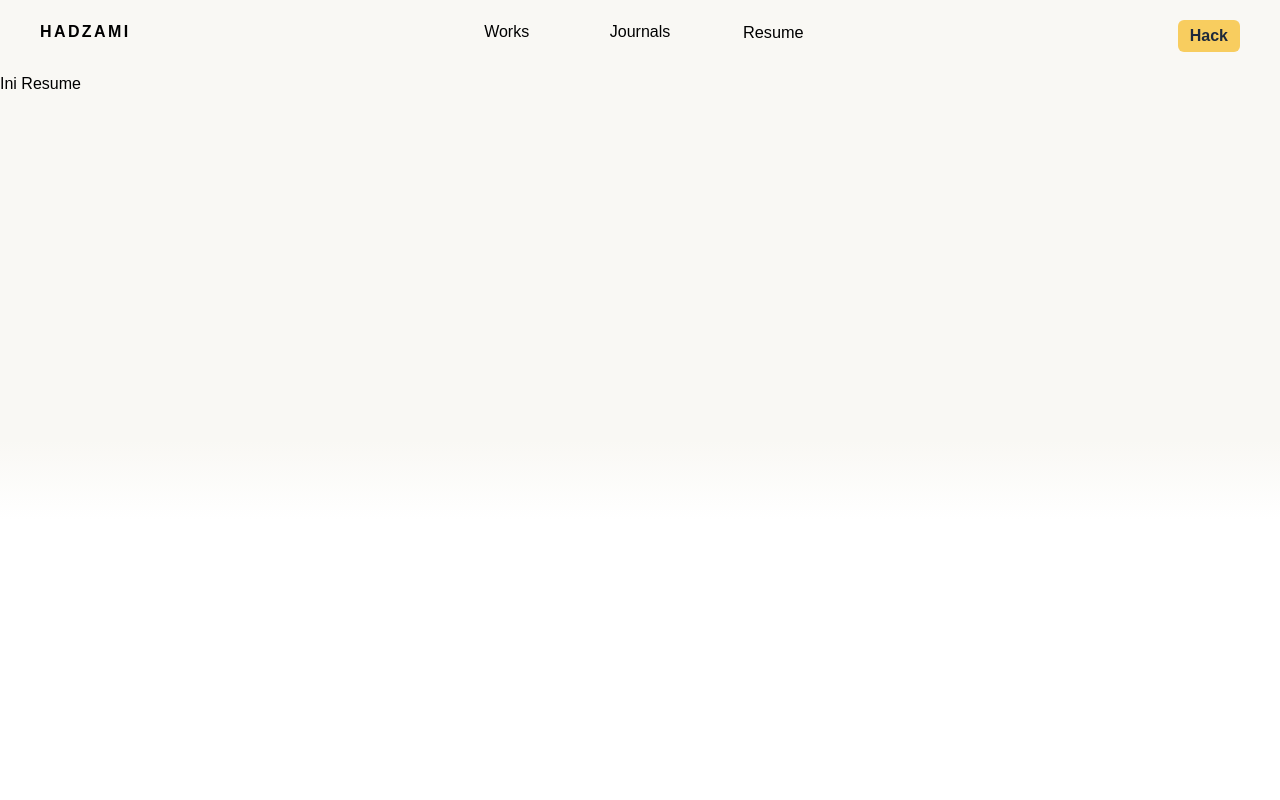
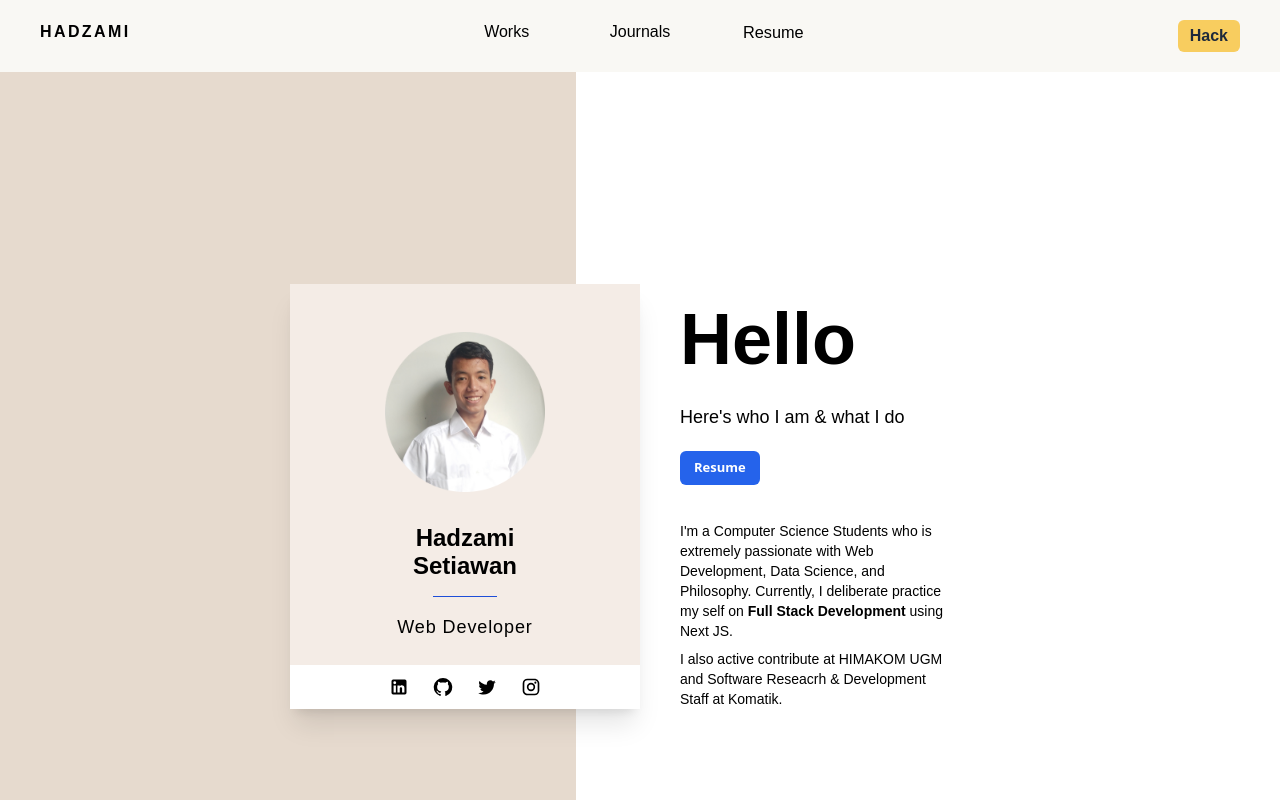
Before and after one commit to hadhaz/Personal-Web, a Next.js app: page /resume in a window 1280 px wide. Built offline with nearby package versions, Linux system fonts and the light colour scheme; a web font is replaced by a local one.

Commit message:
add resume

```diff
--- a/components/commons/Navbar/device/DesktopNav.tsx
+++ b/components/commons/Navbar/device/DesktopNav.tsx
@@ -41,7 +41,7 @@ const DesktopNav = () => {
   };
 
   return (
-    <div className='px-10 py-5 hidden md:flex bg-primary dark:bg-slate-900'>
+    <div className='max-w-7xl mx-auto px-10 py-5 hidden md:flex bg-primary dark:bg-slate-900'>
       <div className='basis-1/3'>
         <h1 className='tracking-[0.15em] font-semibold'>
           <Link href='/'>HADZAMI</Link>
@@ -83,7 +83,7 @@ const DesktopNav = () => {
       <div className='basis-1/3 flex justify-end items-center'>
         <h3
           onClick={hackHandler}
-          className='dark:bg-cream py-1 px-3 dark:text-slate-800 bg-yellow-custom text-slate-800 font-semibold rounded-md'
+          className='dark:bg-cream cursor-pointer py-1 px-3 dark:text-slate-800 bg-yellow-custom text-slate-800 font-semibold rounded-md'
         >
           Hack
         </h3>
--- a/pages/hack/index.tsx
+++ b/pages/hack/index.tsx
@@ -20,7 +20,7 @@ const Hack: React.FC = () => {
         container
         item
         onClick={loginHandler}
-        className='hover:text-slate-900 dark:text-white justify-center dark:hover:text-slate-700 bg-yellow-transparent hover:bg-yellow-custom py-2 px-4 rounded-sm'
+        className='hover:text-slate-900 dark:text-white justify-center dark:hover:text-slate-700 hover:translate-x-1 bg-yellow-custom py-2 px-4 rounded-sm'
       >
         <button>Login</button>
       </Grid>
@@ -28,7 +28,7 @@ const Hack: React.FC = () => {
         container
         item
         onClick={registerHandler}
-        className='hover:text-slate-900 dark:text-white justify-center dark:hover:text-slate-700 bg-yellow-transparent hover:bg-yellow-custom py-2 px-4 rounded-sm'
+        className='hover:text-slate-900 dark:text-white justify-center dark:hover:text-slate-700 hover:translate-x-1 bg-yellow-custom py-2 px-4 rounded-sm'
       >
         <button>Register</button>
       </Grid>
@@ -36,7 +36,7 @@ const Hack: React.FC = () => {
         container
         item
         onClick={helpHandler}
-        className='hover:text-slate-900 dark:text-white justify-center dark:hover:text-slate-700 bg-yellow-transparent hover:bg-yellow-custom py-2 px-4 rounded-sm'
+        className='hover:text-slate-900 dark:text-white justify-center dark:hover:text-slate-700 hover:translate-x-1 bg-yellow-custom py-2 px-4 rounded-sm'
       >
         <button>Help Center</button>
       </Grid>
--- a/pages/help/index.tsx
+++ b/pages/help/index.tsx
@@ -31,7 +31,7 @@ const faq = [
 
 const Help: React.FC = () => {
   return (
-    <Grid container className='p-16 gap-4' rowSpacing={4}>
+    <Grid container className='py-16 px-2 sm:px-4 md:px-16 gap-4' rowSpacing={4}>
       {faq.map(item => {
         return (
           <Grid container key={item.id} className='border p-2 gap-1'>
--- a/pages/index.tsx
+++ b/pages/index.tsx
@@ -1,12 +1,10 @@
 import type { NextPage } from "next";
-import { useTheme } from "next-themes";
 import s from "./index.module.css";
 import { Grid } from "@mui/material";
 import Image from "next/image";
+import { TouchApp } from "@mui/icons-material";
 
 const Home: NextPage = () => {
-  const { theme, setTheme } = useTheme();
-
   function hireFormHandler(event: React.FormEvent) {
     event.preventDefault();
     alert("OK");
@@ -20,20 +18,28 @@ const Home: NextPage = () => {
   return (
     <div className={s.root + "z-50"}>
       <Grid container className='font-europa'>
-        <Grid container item className='bg-hero dark:bg-hero-dark'>
-          <div className='flex w-full justify-center pt-12 pb-8 lg:pb-5'>
+        <Grid
+          container
+          item
+          className='bg-hero dark:bg-hero-dark max-w-7xl mx-auto'
+        >
+          <div className='flex w-full justify-center pt-12 pb-10 lg:pb-5 mb-4'>
             <h1 className='text-xl lg:text-2xl text-center w-[90%] sm:w-[444px] md:w-[480px] font-bold'>
               Not only see my journals, You can also share your own lovely story
               here
             </h1>
           </div>
-          <div className='relative mx-auto z-20 w-[330px] h-[250px] lg:w-[400px] lg:h-[365px]'>
+          <div className='relative mb-5 mx-auto z-20 w-[330px] h-[250px] lg:w-[400px] lg:h-[365px]'>
             <Image src={"/hero.svg"} layout='fill' alt='share story images' />
           </div>
         </Grid>
-        <Grid container item className='pb-8 bg-white dark:bg-slate-800'>
-          <form className='mx-auto' onSubmit={createStoryHandler}>
-            <h2 className='text-center font-semibold mb-3'>
+        <Grid
+          container
+          item
+          className='pb-8 bg-white dark:bg-slate-800 max-w-7xl mx-auto'
+        >
+          <form className='mx-auto mt-3' onSubmit={createStoryHandler}>
+            <h2 className='text-center font-semibold mb-4'>
               Share Your Story Now
             </h2>
             <div className='flex flex-col md:flex-row w-[95%] mx-auto sm:w-[444px] md:w-[600px]'>
@@ -49,7 +55,7 @@ const Home: NextPage = () => {
                 Create your first story
               </button>
             </div>
-            <div className='text-center w-[90%] mx-auto sm:w-[444px] md:w-[600px] mt-5 py-10'>
+            <div className='text-center w-[90%] mx-auto sm:w-[444px] md:w-[600px] mt-9 py-10'>
               <blockquote className='md:text-lg'>
                 &quot;The simple act of writing something down lets your brain
                 know you want to remember it. That&apos;s why note-taking is
@@ -58,8 +64,12 @@ const Home: NextPage = () => {
             </div>
           </form>
         </Grid>
-        <Grid item container className='border-y bg-white dark:bg-slate-800'>
-          <Grid item xs={12} md={6} className='md:border-r'>
+        <Grid
+          item
+          container
+          className='max-w-7xl mx-auto border-y bg-white dark:bg-slate-800'
+        >
+          <Grid item xs={12} md={6} className='md:border-rmd:py-20'>
             <div className='flex flex-col gap-5 w-[90%] md:w-[70%] border-b md:border-none py-10 mx-auto'>
               <h1 className='text-inconsolata font-bold text-lg md:text-xl'>
                 Hi, I&apos;m Hadzami.
@@ -67,8 +77,8 @@ const Home: NextPage = () => {
               <p>
                 I&apos;m Computer Science Students at Gadjah Mada University
                 entering my 3rd Semester and currently active contribute at
-                Internal & External Division of HIMAKOM UGM and Software
-                Reseacrh & Development Staff at Komatik.
+                HIMAKOM UGM and Software Reseacrh & Development Staff at
+                Komatik.
               </p>
               <p>
                 Currently, I&apos;m strongly dedicate my time for learning
@@ -83,7 +93,7 @@ const Home: NextPage = () => {
               </p>
             </div>
           </Grid>
-          <Grid item xs={12} md={6}>
+          <Grid item xs={12} md={6} className="md:py-20">
             <div className='flex flex-col gap-5 w-[90%] md:w-[70%] py-10 mx-auto text-sm'>
               <div className='flex flex-col gap-2'>
                 <h2 className='font-semibold text-lg md:text-xl mb-2'>
@@ -109,7 +119,7 @@ const Home: NextPage = () => {
                 </article>
               </div>
               <div className='flex flex-col gap-2'>
-                <h2 className='font-semibold text-xl xl:text-2xl mt-4 mb-1'>
+                <h2 className='font-semibold text-lg md:text-xl mt-4 mb-1'>
                   Browse my popular friend&apos;s story:
                 </h2>
                 <article className='underline'>
@@ -126,9 +136,9 @@ const Home: NextPage = () => {
           </Grid>
         </Grid>
         <Grid container item className='dark:bg-slate-800'>
-          <div className='w-full py-12'>
+          <div className='w-full py-8 md:py-12'>
             <h1 className='text-center text-xl md:text-2xl font-semibold'>
-              Do you want to hire me?
+              Get in Touch <TouchApp/>
             </h1>
           </div>
           <div className='w-full pb-10 bg-hero-bottom dark:bg-hero-dark-bottom'>
@@ -164,12 +174,12 @@ const Home: NextPage = () => {
                 />
               </div>
               <div className='flex flex-col gap-1'>
-                <label htmlFor='institution'>Institution</label>
+                <label htmlFor='institution'>Institution/Organization</label>
                 <input
                   type='text'
                   id='institution'
                   className='bg-transparent border-2 border-yellow-custom dark:border-blue-gray w-full outline-none p-1 px-2'
-                  placeholder='Universitas Gadjah Mada'
+                  placeholder='XYZ Universitas Gadjah Mada'
                 />
               </div>
               <div className='flex flex-col gap-1'>
@@ -184,7 +194,7 @@ const Home: NextPage = () => {
                 type='submit'
                 className='bg-yellow-custom dark:bg-blue-gray p-2 dark:text-sky-900 font-bold rounded-sm mt-2'
               >
-                Hire
+                Send to Hadzami
               </button>
             </form>
           </div>
--- a/pages/resume/index.tsx
+++ b/pages/resume/index.tsx
@@ -1,5 +1,68 @@
+import Image from "next/image";
+import { LinkedIn, Twitter, Instagram, GitHub } from "@mui/icons-material";
+import Link from "next/link";
 const ResumePage: React.FC = () => {
-  return <>Ini Resume</>;
+  return (
+    <div className='bg-resume-mobile md:bg-resume py-6 max-w-7xl mx-auto'>
+      <div className='flex-col md:flex-row gap-6 md:gap-0 flex text-black justify-center items-center mx-auto w-[350px] md:w-auto min-h-screen'>
+        <div className='bg-[#f4ece6] w-[350px] pt-12 flex flex-col shadow-xl items-center'>
+          <div className='relative mb-4 w-40 h-40 mx-20'>
+            <Image
+              layout='fill'
+              src={"/hadzami.png"}
+              alt='achmad hadzami setiawan'
+            />
+          </div>
+          <div className='mt-4 mb-4'>
+            <h1 className='text-2xl font-extrabold overflow-y-hidden w-32 text-center leading-7 h-fit'>
+              Hadzami Setiawan
+            </h1>
+            <div className='w-[50%] border-b mt-4 border-blue-700 mx-auto'></div>
+          </div>
+          <blockquote className='tracking-wider text-lg'>
+            Web Developer
+          </blockquote>
+          <div className='flex items-center justify-center gap-6 bg-white w-full mt-6 py-3'>
+            <Link href=''>
+              <LinkedIn fontSize='small' />
+            </Link>
+            <Link href=''>
+              <GitHub fontSize='small' />
+            </Link>
+            <Link href=''>
+              <Twitter fontSize='small' />
+            </Link>
+            <Link href=''>
+              <Instagram fontSize='small' />
+            </Link>
+          </div>
+        </div>
+        <div className='md:px-10 px-3 flex flex-col w-[350px] md:gap-2 py-5'>
+          <h1 className='text-7xl font-extrabold overflow-y-hidden py-5'>
+            Hello
+          </h1>
+          <p className='text-lg'>Here&apos;s who I am & what I do</p>
+          <a href='/assets/CV_Achmad Hadzami Setiawan.pdf' download>
+            <button className='bg-blue-600 hover:bg-white border-2 hover:border-blue-600 border-transparent hover:text-blue-600 text-center font-bold rounded-md py-[5px] my-3 w-fit px-3 text-[13px] text-white font-sans'>
+              Resume
+            </button>
+          </a>
+          <blockquote className='mt-4 text-sm flex flex-col gap-2'>
+            <div>
+              I&apos;m a Computer Science Students who is extremely passionate
+              with Web Development, Data Science, and Philosophy. Currently, I
+              deliberate practice my self on{" "}
+              <strong>Full Stack Development</strong> using Next JS.
+            </div>
+            <div>
+              I also active contribute at HIMAKOM UGM and Software Reseacrh &
+              Development Staff at Komatik.
+            </div>
+          </blockquote>
+        </div>
+      </div>
+    </div>
+  );
 };
 
 export default ResumePage;
--- a/styles/globals.css
+++ b/styles/globals.css
@@ -1,3 +1,4 @@
+@import url("https://fonts.googleapis.com/css2?family=Poppins:wght@400;500;600;700&display=swap");
 @tailwind base;
 @tailwind components;
 @tailwind utilities;
@@ -6,8 +7,6 @@
   font-family: "Europa";
   src: url("/Europa.woff");
 }
-
-@import url("https://fonts.googleapis.com/css2?family=Inconsolata:wght@500;600;700&display=swap");
 
 * {
   overflow-x: hidden;
```
Also changed, not shown: pages/works/index.tsx (+9 -6 lines), tailwind.config.js (+7 -1 lines), public/hadzami.png (added), 1 other file (tests, documents, lock files or other folders).
